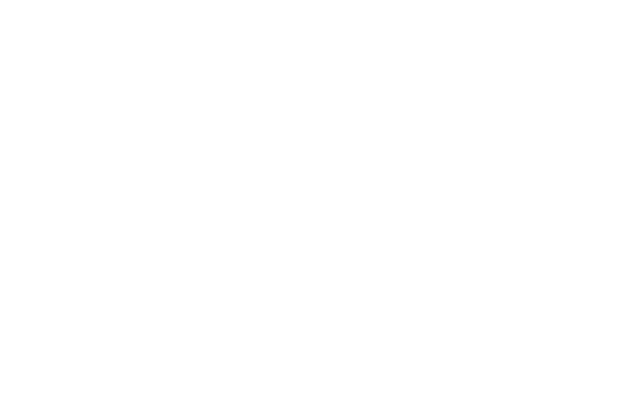
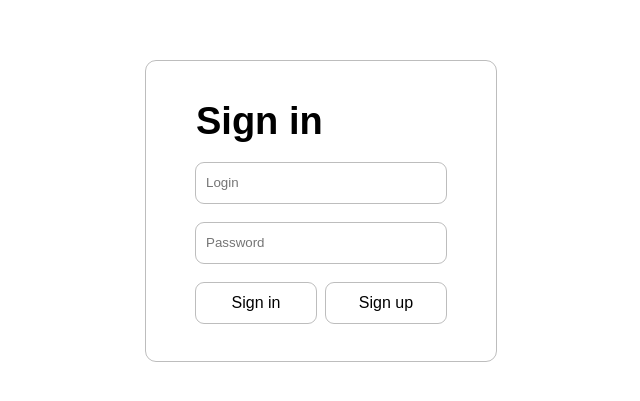
Before and after one commit to Voitovrg/authorization_10, a React (Create React App) app: page / in a window 1280 px wide. Shown: the part 189-590 px from the top of the page, without its empty margins (319-959 px from the left). Built offline with nearby package versions, Linux system fonts and the light colour scheme.

Commit message:
init commit

```diff
--- a/src/App.tsx
+++ b/src/App.tsx
@@ -1,13 +1,90 @@
-import React from 'react';
+import React, {useEffect, useState, ChangeEvent, FocusEvent} from 'react';
 import axios from 'axios';
 import './style/App.css'
 
+
 const App: React.FC = () => {
+    const [email, setEmail] = useState('');
+    const [password, setPassword] = useState('');
+    const [emailDirty, setEmailDirty] = useState(false);
+    const [passwordDirty, setPasswordDirty] = useState(false)
+    const [emailError, setEmailError] = useState(''); // Ошибка если поле будет пустое
+    const [passwordError, setPasswordError] = useState(''); // Ошибка если поле будет пустое
+    const [formValid, setFormValid] = useState(false)
+
+    useEffect(() => {
+        if (emailError || passwordError) {
+            setFormValid(false)
+        } else {
+            setFormValid(true)
+        }
+    }, [emailError, passwordError]);
+
+    const emailHandler = (e: ChangeEvent<HTMLInputElement>) => {
+        setEmail(e.target.value)
+        const re = /^[a-zA-Z0-9._%+-]+@[a-zA-Z0-9.-]+\.(com)$/i;
+        if (!re.test(String(e.target.value).toLowerCase())) {
+            setEmailError('Некорректный email')
+        } else {
+            setEmailError('')
+        }
+    }
+
+    const passwordHandler = (e: ChangeEvent<HTMLInputElement>) => {
+        setPassword(e.target.value)
+        if (e.target.value.length < 3 || e.target.value.length > 15) {
+            setPasswordError('Пароль должен быть не менее чем 3 символа и не больше 15 символов')
+            if (!e.target.value) {
+                setPasswordError('Поле не может быть пустим')
+            }
+        } else {
+            setPasswordError('')
+        }
+    }
+
+    const blurHandler = (e: FocusEvent<HTMLInputElement>) => {
+        switch (e.target.name) {
+            case 'email':
+                setEmailDirty(true)
+                break
+            case 'password':
+                setPasswordDirty(true)
+                break
+            default:
+                break;
+        }
+    }
+
     return (
         <div className="App">
+            <form>
+                <div className={'box-h1'}>
+                    <h1>Sign in</h1>
+                </div>
+                <input onChange={e => emailHandler(e)}
+                       onBlur={e => blurHandler(e)}
+                       className={`email ${emailDirty && emailError ? 'input-error': ''}`}
+                       type="email"
+                       placeholder='Login'
+                       name='email'
+                       value={email}
+                />
+                <input onChange={e => passwordHandler(e)}
+                       onBlur={e => blurHandler(e)}
+                       className={`password ${passwordDirty && passwordError ? 'input-error': ''}`}
+                       type="password"
+                       placeholder='Password'
+                       name='password'
+                       value={password}
+                />
 
+                <div className='box-Btn'>
+                    <button disabled={!formValid} type='submit' tabIndex={0}>Sign in</button>
+                    <button type='submit' tabIndex={0}>Sign up</button>
+                </div>
+            </form>
         </div>
     );
-};
+}
 
 export default App;
--- a/src/style/App.css
+++ b/src/style/App.css
@@ -2,29 +2,80 @@
   margin: 0;
   padding: 0;
   box-sizing: border-box;
-  /*outline: 1px solid greenyellow;*/
+  font-family: 'Montserrat', sans-serif;
 }
 
 .App {
-  text-align: center;
-  color: black;
-  font-size: 25px;
+  display: flex;
+  justify-content: center;
+  align-items: center;
+  width: 100%;
+  height: 100vh;
 }
 
-.App .main-box {
+form {
   display: flex;
-  width: 100%;
-  height: 100vh;
   flex-direction: column;
+  width: 350px;
+  height: 300px;
   align-items: center;
   justify-content: center;
+  outline: rgba(0, 0, 0, 0.26) 1px solid;
+  border-radius: 10px;
 }
 
-.App .main-box .main-container {
+input {
+  width: 250px;
+  height: 40px;
+  border-radius: 8px;
+  padding-left: 10px;
+  border: none;
+  outline: rgba(0, 0, 0, 0.26) 1px solid;
+  cursor: auto;
+  margin: 10px;
+}
+
+.box-h1 {
+  width: 100%;
+  padding-left: 40px;
+
+}
+
+h1 {
+  font-size: 38px;
+  padding: 10px;
+}
+
+input:focus {
+  outline: 1px black solid;
+}
+
+.box-Btn {
   display: flex;
-  width: 450px;
-  height: 400px;
-  border-radius: 16px;
-  flex-direction: column;
-  box-sizing: border-box;
+  width: 250px;
+  justify-content: space-between;
+  align-items: center;
+  margin: 10px;
 }
+
+button {
+  background: none;
+  border: none;
+  width: 120px;
+  height: 40px;
+  border-radius: 8px;
+  outline: rgba(0, 0, 0, 0.26) 1px solid;
+  font-size: 16px;
+}
+
+button:focus {
+  outline: black solid 1px;
+}
+
+button:hover {
+  outline: black solid 1px;
+}
+
+.input-error {
+  outline: 1px solid rgba(255, 0, 0, 0.50);
+}
```
